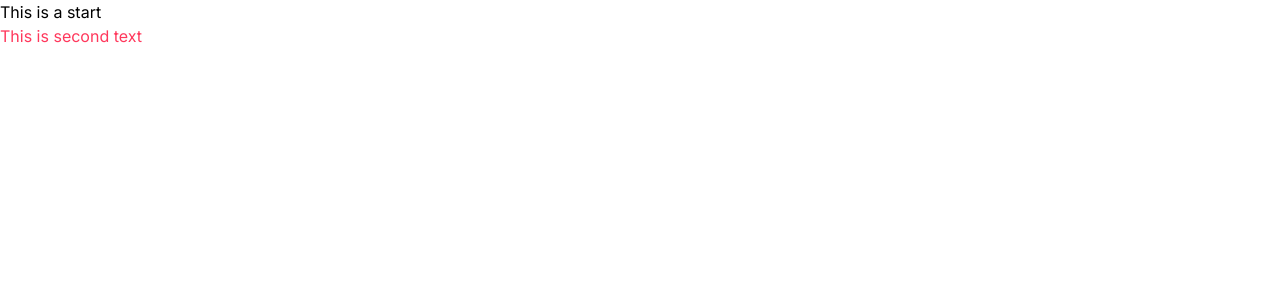
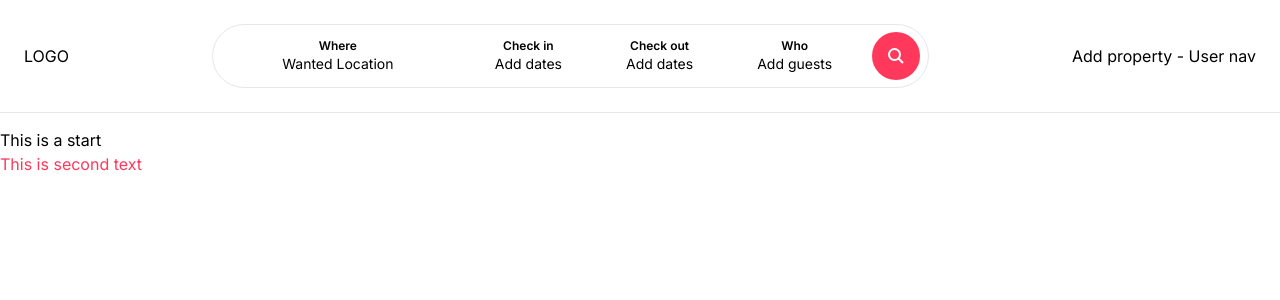
Before and after one commit to Hadayetullah/Resort-Rental-Frontend, a Next.js app: page / in a window 1280 px wide. Shown: the top 300 px of the page. Built offline with nearby package versions, Linux system fonts and the light colour scheme.

Commit message:
Started working on Navbar

```diff
--- /dev/null
+++ b/app/components/navbar/Navbar.tsx
@@ -0,0 +1,22 @@
+import Link from "next/link";
+import SearchFilters from "./SearchFilters";
+
+const Navbar = () => {
+  return (
+    <nav className="w-full fixed top-0 left-0 py-6 border-b bg-white z-10">
+      <div className="max-w-[1500px] mx-auto px-6">
+        <div className="flex justify-between items-center">
+          <Link href={"/"}>LOGO</Link>
+
+          <div className="flex items-center">
+            <SearchFilters />
+          </div>
+
+          <div className="flex items-center">Add property - User nav</div>
+        </div>
+      </div>
+    </nav>
+  );
+};
+
+export default Navbar;
--- /dev/null
+++ b/app/components/navbar/SearchFilters.tsx
@@ -0,0 +1,56 @@
+const SearchFilters = () => {
+  return (
+    <div className="h-[64px] flex flex-row items-center justify-between border rounded-full">
+      <div>
+        <div className="flex flex-row items-center justify-between">
+          <div className="w-[250px] h-[64px] px-8 flex flex-col items-center justify-center rounded-full hover:bg-gray-100">
+            <p className="text-xs font-semibold">Where</p>
+            <p className="text-sm">Wanted Location</p>
+          </div>
+
+          <div className="h-[64px] px-8 flex flex-col items-center justify-center rounded-full hover:bg-gray-100">
+            <p className="text-xs font-semibold">Check in</p>
+            <p className="text-sm">Add dates</p>
+          </div>
+
+          <div className="h-[64px] px-8 flex flex-col items-center justify-center rounded-full hover:bg-gray-100">
+            <p className="text-xs font-semibold">Check out</p>
+            <p className="text-sm">Add dates</p>
+          </div>
+
+          <div className="h-[64px] px-8 flex flex-col items-center justify-center rounded-full hover:bg-gray-100">
+            <p className="text-xs font-semibold">Who</p>
+            <p className="text-sm">Add guests</p>
+          </div>
+        </div>
+      </div>
+
+      <div className="p-2">
+        <div className="p-4 bg-primary rounded-full text-white hover:bg-secondary">
+          <svg
+            viewBox="0 0 32 32"
+            aria-hidden="true"
+            role="presentation"
+            focusable="false"
+            style={{
+              display: "block",
+              fill: "none",
+              height: "16px",
+              width: "16px",
+              stroke: "currentColor",
+              strokeWidth: 4,
+              overflow: "visible",
+            }}
+          >
+            <path
+              fill="none"
+              d="M13 24a11 11 0 1 0 0-22 11 11 0 0 0 0 22zm8-3 9 9"
+            ></path>
+          </svg>
+        </div>
+      </div>
+    </div>
+  );
+};
+
+export default SearchFilters;
--- a/app/layout.tsx
+++ b/app/layout.tsx
@@ -1,6 +1,7 @@
 import type { Metadata } from "next";
 import { Inter } from "next/font/google";
 import "./globals.css";
+import Navbar from "./components/navbar/Navbar";
 
 const inter = Inter({ subsets: ["latin"] });
 
@@ -16,7 +17,11 @@ export default function RootLayout({
 }>) {
   return (
     <html lang="en">
-      <body className={inter.className}>{children}</body>
+      <body className={inter.className}>
+        <Navbar />
+
+        <div className="pt-32">{children}</div>
+      </body>
     </html>
   );
 }
--- a/app/page.tsx
+++ b/app/page.tsx
@@ -4,7 +4,7 @@ export default function Home() {
   return (
     <main className="">
       This is a start
-      <h2 className="text-airbnb">This is second text</h2>
+      <h2 className="text-primary">This is second text</h2>
     </main>
   );
 }
--- a/tailwind.config.ts
+++ b/tailwind.config.ts
@@ -9,8 +9,8 @@ const config: Config = {
   theme: {
     extend: {
       colors: {
-        'airbnb': '#ff385c',
-        'airbnb-dark': '#d50027'
+        'primary': '#ff385c',
+        'secondary': '#d50027'
       }
     },
   },
```
